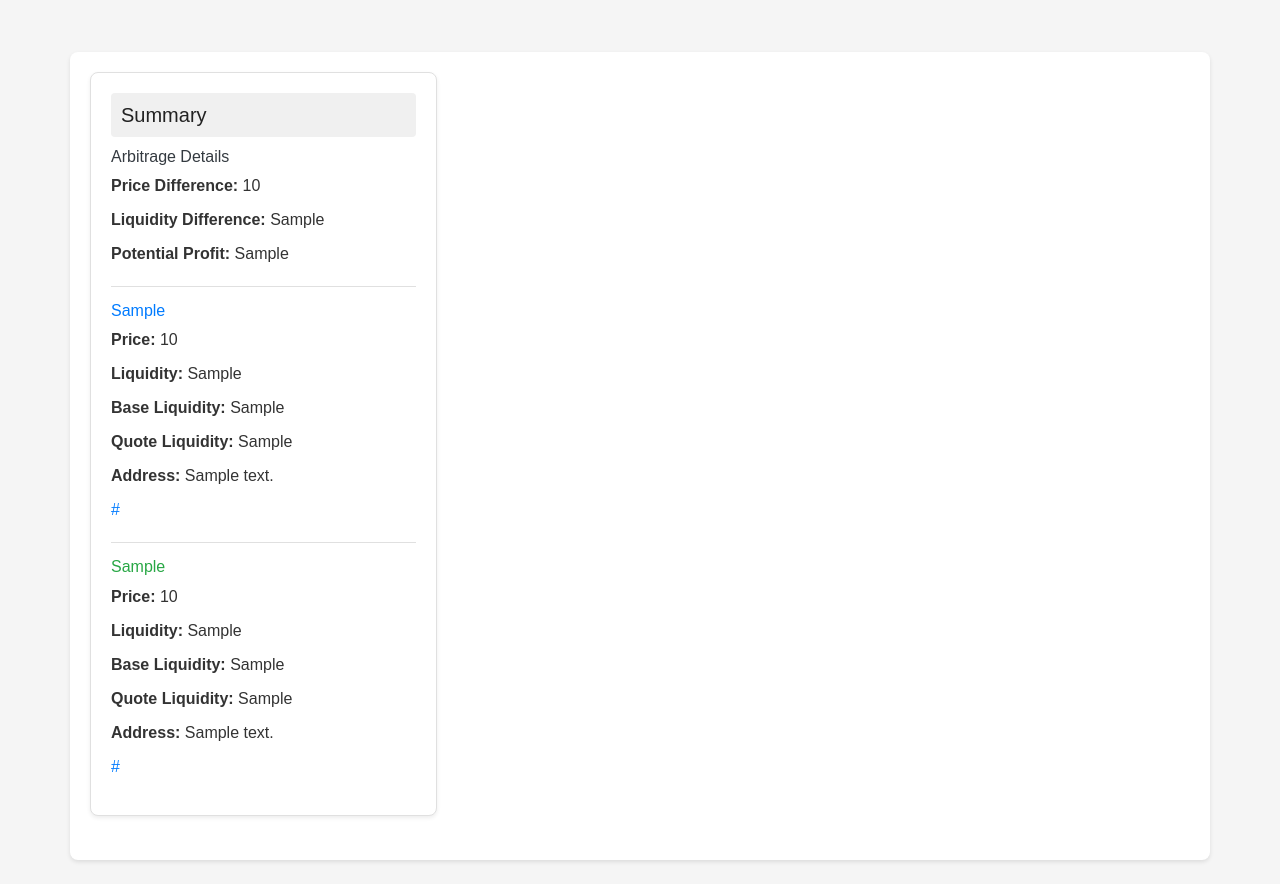
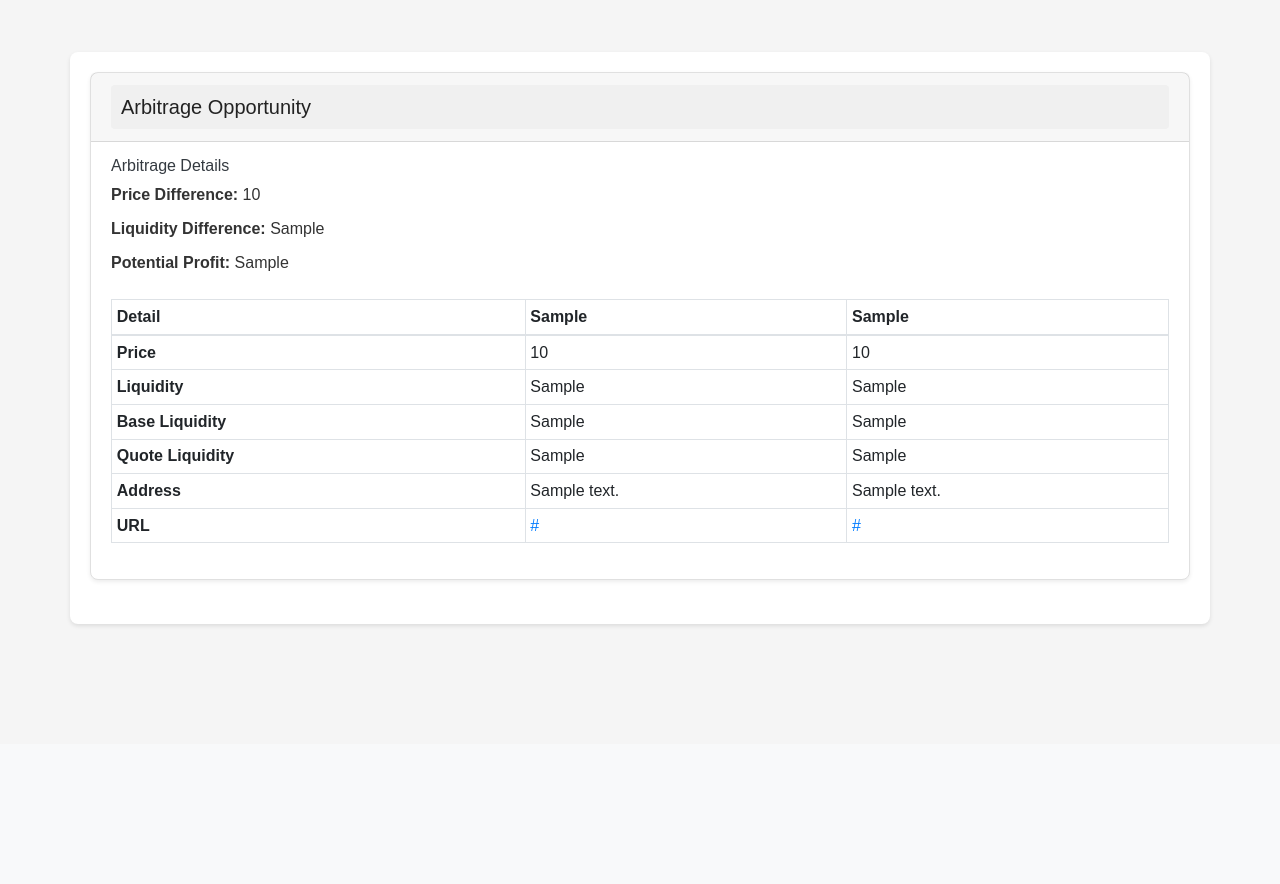
Before and after one commit to howe-s/Arbscreener, a Flask app: template templates/arb.html in a window 1280 px wide. Shown: the part 56-940 px from the top of the page. After the commit the page ends 683 px from the top, so only its background shows below. Run offline with Flask 3, Linux system fonts and the light colour scheme; the template is opened without the code that fills it: most values are stand-ins (such as "Sample title", 1, 10 or a date in 2020); some libraries are stand-ins or nearby versions.

Commit message:
arb page formatting

```diff
--- a/main.py
+++ b/main.py
@@ -267,7 +267,7 @@ def arb():
     token_pairs = []
     for TokenPair in search:
         token_pairs.append({
-            'pair': TokenPair.quote_token.name + '/' + TokenPair.base_token.name,
+            'pair': TokenPair.base_token.name + '/' + TokenPair.quote_token.name,
             'pool_address': TokenPair.pair_address,
             'pool_url': TokenPair.url,
             'price_usd': TokenPair.price_usd,
--- a/templates/arb.html
+++ b/templates/arb.html
@@ -6,11 +6,15 @@
 <div class="container mt-4">
   <div class="row">
     {% for opportunity in arbitrage_opportunities %}
-    <div class="col-md-4 mb-4 d-flex">
-      <div class="card w-100 d-flex flex-column shadow-sm">
-        <div class="card-body flex-grow-1">
-          <h5 class="card-title mb-3">Summary</h5>
-          <div class="mb-3">
+    <div class="col-md-12 mb-4">
+      <div class="card shadow-sm d-flex flex-column">
+        <!-- Card Header -->
+        <div class="card-header text-white">
+          <h5 class="card-title mb-0">Arbitrage Opportunity</h5>
+        </div>
+        <div class="card-body d-flex flex-column flex-grow-1">
+          <!-- Arbitrage Details -->
+          <div class="mb-4">
             <h6 class="card-subtitle mb-2 text-dark">Arbitrage Details</h6>
             <p class="card-text">
               <strong>Price Difference:</strong> {{ opportunity.price_diff }}
@@ -22,50 +26,56 @@
               <strong>Potential Profit:</strong> {{ opportunity.potential_profit }}
             </p>
           </div>
-          <hr>
-          <div class="mb-3">
-            <h6 class="card-subtitle mb-2 text-primary">{{ opportunity.pair1 }}</h6>
-            <p class="card-text">
-              <strong>Price:</strong> {{ opportunity.pair1_price }}
-            </p>
-            <p class="card-text">
-              <strong>Liquidity:</strong> {{ opportunity.pair1_liquidity }}
-            </p>
-            <p class="card-text">
-                <strong>Base Liquidity:</strong> {{ opportunity.pair1_liquidity_base }}
-              </p>
-              <p class="card-text">
-                <strong>Quote Liquidity:</strong> {{ opportunity.pair1_liquidity_quote }}
-              </p>
-            <p class="card-text">
-              <strong>Address:</strong> {{ opportunity.pool_pair1_address }}
-            </p>
-            <p class="card-text">
-              <a href="{{ opportunity.pool_pair1_url }}" target="_blank" class="card-link">{{ opportunity.pool_pair1_url }}</a>
-            </p>
-          </div>
-          <hr>
-          <div class="mb-3">
-            <h6 class="card-subtitle mb-2 text-success">{{ opportunity.pair2 }}</h6>
-            <p class="card-text">
-              <strong>Price:</strong> {{ opportunity.pair2_price }}
-            </p>
-            <p class="card-text">
-              <strong>Liquidity:</strong> {{ opportunity.pair2_liquidity }}
-            </p>
-            <p class="card-text">
-                <strong>Base Liquidity:</strong> {{ opportunity.pair2_liquidity_base }}
-              </p>
-              <p class="card-text">
-                <strong>Quote Liquidity:</strong> {{ opportunity.pair2_liquidity_quote }}
-              </p>
-            <p class="card-text">
-              <strong>Address:</strong> {{ opportunity.pool_pair2_address }}
-            </p>
-            <p class="card-text">
-              <a href="{{ opportunity.pool_pair2_url }}" target="_blank" class="card-link">{{ opportunity.pool_pair2_url }}</a>
-            </p>
-          </div>
+          <!-- Pair Details in Table -->
+          <table class="table table-bordered table-sm">
+            <thead>
+              <tr>
+                <th scope="col">Detail</th>
+                <th scope="col">{{ opportunity.pair1 }}</th>
+                <th scope="col">{{ opportunity.pair2 }}</th>
+              </tr>
+            </thead>
+            <tbody>
+              <tr>
+                <th scope="row">Price</th>
+                <td>{{ opportunity.pair1_price }}</td>
+                <td>{{ opportunity.pair2_price }}</td>
+              </tr>
+              <tr>
+                <th scope="row">Liquidity</th>
+                <td>{{ opportunity.pair1_liquidity }}</td>
+                <td>{{ opportunity.pair2_liquidity }}</td>
+              </tr>
+              <tr>
+                <th scope="row">Base Liquidity</th>
+                <td>{{ opportunity.pair1_liquidity_base }}</td>
+                <td>{{ opportunity.pair2_liquidity_base }}</td>
+              </tr>
+              <tr>
+                <th scope="row">Quote Liquidity</th>
+                <td>{{ opportunity.pair1_liquidity_quote }}</td>
+                <td>{{ opportunity.pair2_liquidity_quote }}</td>
+              </tr>
+              <tr>
+                <th scope="row">Address</th>
+                <td>{{ opportunity.pool_pair1_address }}</td>
+                <td>{{ opportunity.pool_pair2_address }}</td>
+              </tr>
+              <tr>
+                <th scope="row">URL</th>
+                <td>
+                  <a href="{{ opportunity.pool_pair1_url }}" target="_blank" class="card-link" title="{{ opportunity.pool_pair1_url }}">
+                    {{ opportunity.pool_pair1_url | truncate(30, True) }}
+                  </a>
+                </td>
+                <td>
+                  <a href="{{ opportunity.pool_pair2_url }}" target="_blank" class="card-link" title="{{ opportunity.pool_pair2_url }}">
+                    {{ opportunity.pool_pair2_url | truncate(30, True) }}
+                  </a>
+                </td>
+              </tr>
+            </tbody>
+          </table>
         </div>
       </div>
     </div>
```
